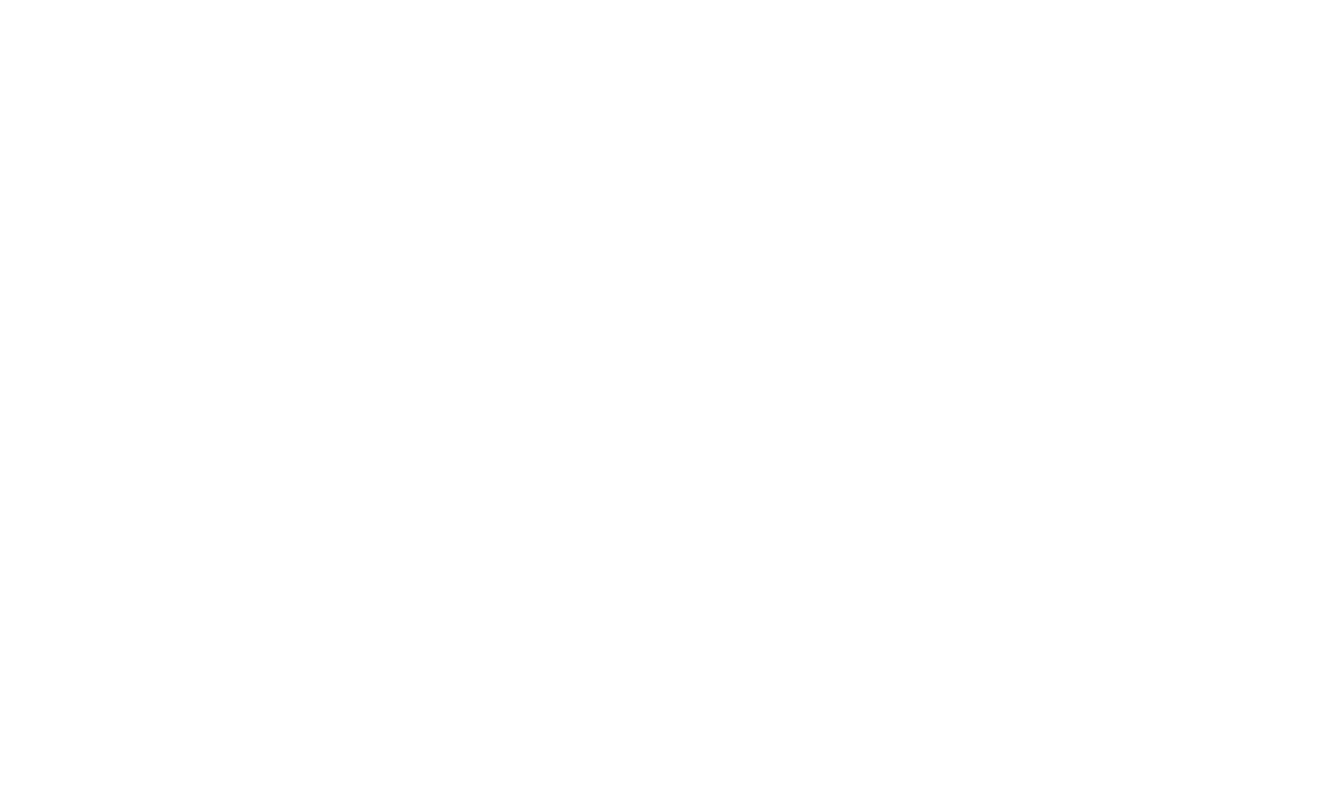
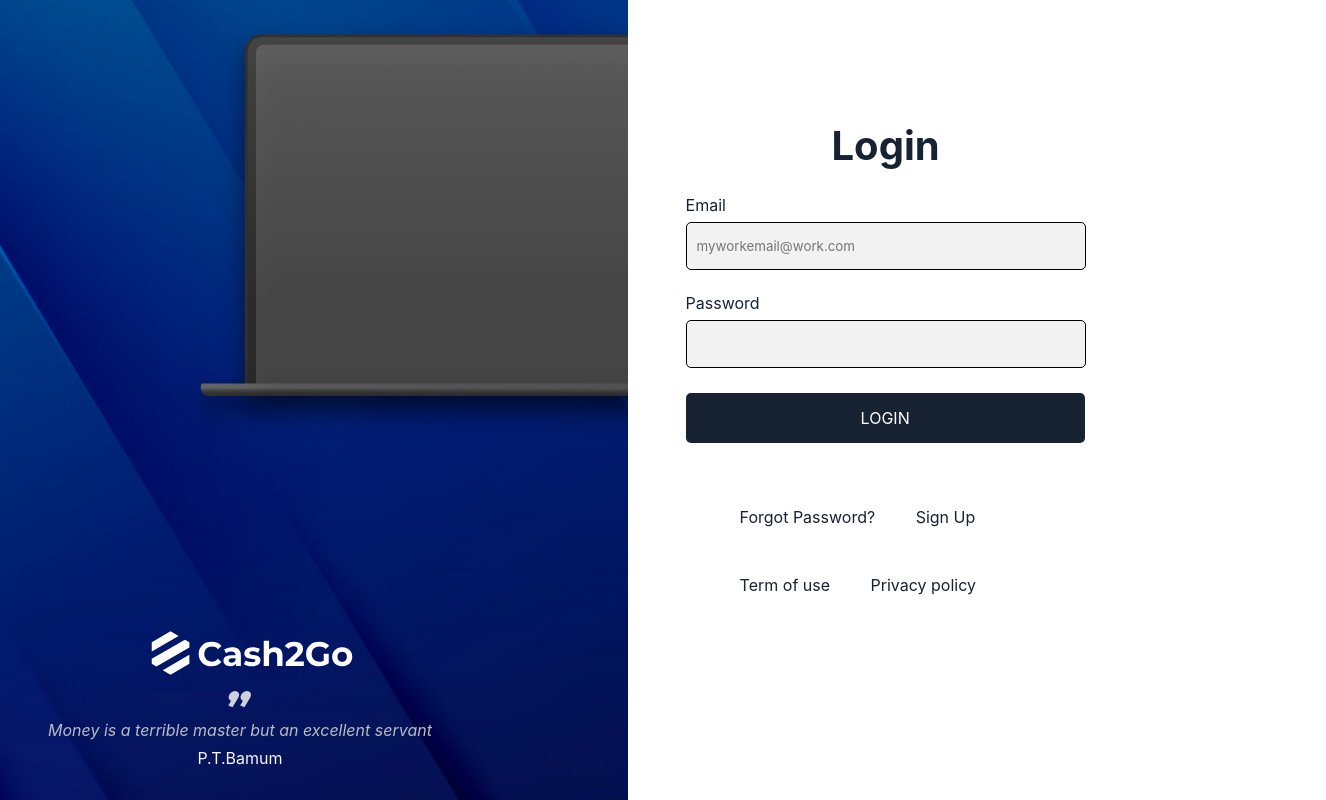
Before and after one commit to joyibeh93/Cash2go-loan-app, a React (Create React App) app: page /login in a window 1280 px wide. Before the commit this address had no page. Shown: the whole page, 1326 px wide, since content can reach past the window. Built offline with nearby package versions, Linux system fonts and the light colour scheme; the HTML template or start-up script is replaced by a standard one.

Commit message:
did the linkimg

```diff
--- a/src/App.js
+++ b/src/App.js
@@ -1,13 +1,16 @@
 import './index.css';
 import './App.css';
+
 import { BrowserRouter as Router, Route, Routes } from 'react-router-dom';
 import SignUpStep2 from './Pages/SignUpStep2';
-// import Dashboard from './Pages/Dashboard';
+//import Dashboard from './Pages/Dashboard';
 import ResetPassword from './Pages/ResetPassword';
 import SignUpStep4 from './Pages/SignUpStep4';
 import SignUpStep3 from './Pages/SignUpStep3page';
+import Login from './Pages/Login'
 function App() {
   return (
+
     <Router>
       <Routes>
         {/* <Route path="/" element={<Dashboard />} /> */}
@@ -15,6 +18,8 @@ function App() {
         <Route path="/resetpassword" element={<ResetPassword />} />
         <Route path="/signupstep4" element={<SignUpStep4 />} />
         <Route path="/signupstep3" element={<SignUpStep3 />} />
+        <Route path="/login" element={<Login />} />
+
       </Routes>
     </Router>
   );
--- /dev/null
+++ b/src/Components/LoginForm.jsx
@@ -0,0 +1,98 @@
+import React from 'react';
+import Buttons from './Buttons';
+import { Formik } from 'formik';
+import * as Yup from 'yup';
+import { Link } from 'react-router-dom'
+import '../Login.css';
+
+// Creating schema
+const schema = Yup.object().shape({
+  email: Yup.string()
+    .required('Email is required')
+    .email('Invalid email format'),
+  password: Yup.string()
+    .required('Password is required ')
+
+});
+
+export const LoginForm = () => {
+  return (
+    <>
+      {/* Wrapping form inside formik tag and passing our schema to validationSchema prop */}
+      <Formik
+        validationSchema={schema}
+        initialValues={{ email: '', password: '' }}
+        onSubmit={(values) => {
+          // Alert the input values of the form that we filled
+          alert(JSON.stringify(values));
+        }}
+      >
+        {({
+          values,
+          errors,
+          touched,
+          handleChange,
+          handleBlur,
+          handleSubmit,
+        }) => (
+            <div >
+              {/* Passing handleSubmit parameter tohtml form onSubmit property */}
+              <form noValidate onSubmit={handleSubmit} className="form">
+                <span className="loginheader">Login</span>
+                {/* Our input html with passing formik parameters like handleChange, values, handleBlur to input properties */}
+                <label htmlFor="email">Email </label>
+                <input
+                  type="email"
+                  name="email"
+                  onChange={handleChange}
+                  onBlur={handleBlur}
+                  value={values.email}
+                  placeholder="myworkemail@work.com"
+                //   className="form-control inp_text"
+                  id="email"
+                  className='input'
+                />
+                {/* If validation is not passed show errors */}
+                <p className="error">
+                  {errors.email && touched.email && errors.email}
+                </p>
+                {/* Our input html with passing formik parameters like handleChange, values, handleBlur to input properties */}
+                <label htmlFor="password" >Password</label>
+                <input
+                  type="password"
+                  name="password"
+                  onChange={handleChange}
+                  onBlur={handleBlur}
+                  value={values.password}
+                  className='input'
+                //   placeholder="Enter password"
+                //   className="form-control"
+                />
+                {/* If validation is not passed show errors */}
+                <p className="error">
+                  {errors.password && touched.password && errors.password}
+                </p>
+                {/* Click on submit button to submit the form */}
+                <div className='button'>
+                 <Buttons button='Login' />
+
+                </div>
+
+              </form>
+            </div>
+
+        )}
+      </Formik>
+      <div className="footnote">
+        <p>
+          <Link to='/resetpassword'> Forgot Password?  </Link> &nbsp; &nbsp; &nbsp; &nbsp; <Link to='/'> Sign Up </Link>
+        </p>
+        <div className="footnote2">
+          <p>
+            Term of use &nbsp; &nbsp; &nbsp; &nbsp; Privacy policy
+          </p>
+        </div>
+      </div>
+    </>
+  );
+};
--- /dev/null
+++ b/src/Login.css
@@ -0,0 +1,69 @@
+/* ===========STYLING OF  THE LOGIN PAGE========== */
+
+  body {
+
+    font-family: var(--font-family-body);
+  }
+
+
+  .form {
+    border-radius: 10px;
+    display:flex;
+    flex-direction: column;
+    width: 31em;
+    margin-right: 12em;
+    margin-top: 5em;
+    /* padding: 10px; */
+  }
+
+ .form input {
+    background: #f2f2f2;
+    border-radius: 5px;
+    /* margin: 12px 0; */
+    padding: 15px 10px;
+    box-sizing: border-box;
+    font-family: var(--font-family-body);
+   }
+  .loginheader {
+    color: var(--main-text-color);
+    margin: 25px auto;
+    font-size: 2.5em;
+    font-family: var(--font-family-body);
+    font-weight:bold;
+  }
+
+  .form input:focus {
+    border-color: var(--input-clr);
+  }
+
+  .form button {
+    font-family: var(--font-family-body);
+    text-transform: uppercase;
+    outline: 0;
+    background: var(--submit-btn-bg-clr);
+    border: 0;
+    border-radius: 5px;
+    padding: 15px 175px;
+    color: #ffffff;
+    cursor: pointer;
+  }
+
+  form button:active {
+    background: var(--submit-btn-bg-clr);
+  }
+
+  form p.error {
+    margin: 0 0 10px 10px;
+    text-align: left;
+    font-size: 10px;
+    color: red;
+  }
+  .footnote {
+    display: flex;
+    flex-direction: column;
+    justify-content: center;
+    margin: 3em 7em;
+  }
+  .footnote2{
+    margin-top: 3em;
+  }
--- a/src/Pages/Login.jsx
+++ b/src/Pages/Login.jsx
@@ -1,27 +1,19 @@
 import React from 'react';
 import LoginBg from '../Components/LoginBg';
 import { LoginForm } from '../Components/LoginForm';
-//import Logo from  '../Components/Logo';
-//import laptop from '../assets/Laptop 1.png';
-
-import '../Login.css'
 
 
 
 function Login() {
   return (
     <div className="container">
-      <div className='login-flex'>
           <div className="left-side">
               <LoginBg/>
           </div>
           <div>
-            <div className='center-login'>
-              <LoginForm/>
-            </div>
+            <LoginForm/>
+          </div>
 
-          </div>
-      </div>
     </div>
   )
 }
--- a/src/Signupstep3.css
+++ b/src/Signupstep3.css
@@ -4,15 +4,15 @@
   margin-left: 2em;
   border-radius: 3em;
 } */
-.button {
+.button{
   font-family: var(--font-family-body);
   background-color: var(--submit-btn-bg-clr);
-  padding: 2px 2px;
+  /* padding: 2px 2px; */
   border-radius: 12px;
   margin-top: 2px;
   text-align: center;
-  width: 80%;
-  margin-left: 3em;
+  width: 89%;
+  /* margin-left: 3em; */
 }
 .terms {
   margin: 3em auto;
```
